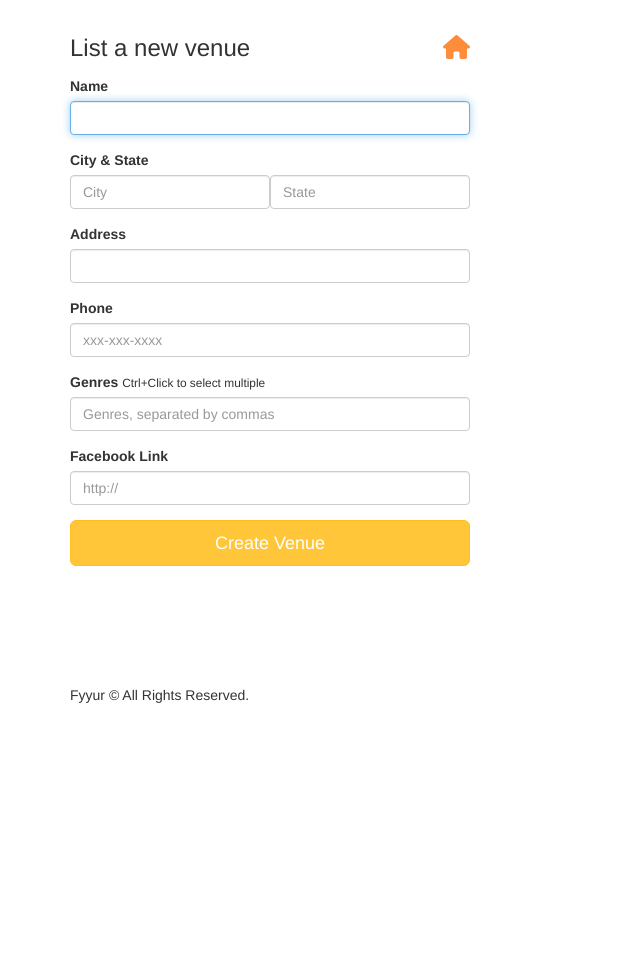
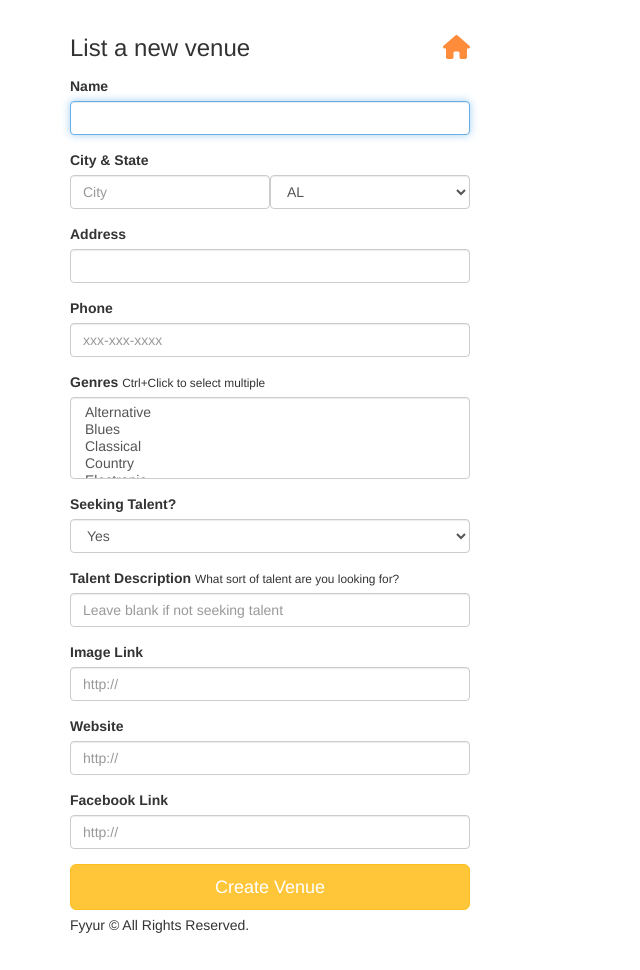
Before and after one commit to Merlin427/Fyyur_v, a Flask app: template templates/forms/new_venue.html in a window 1280 px wide. Shown: the part 60-1030 px from the top of the page, without its empty margins (0-640 px from the left). Before the commit the page ends 763 px from the top, so only its background shows below. Run offline with Flask 2, Linux system fonts and the light colour scheme; the template is opened without the code that fills it: values that come from a table or form of the project are taken from there, others are empty; tables that the repository leaves empty hold one stand-in row (values such as "Sample post"); form fields are guessed from the names that the template uses; parts of the project's set-up code (start-up, migrations or seed data) failed here and were passed over; some libraries are stand-ins or nearby versions.

Commit message:
Modified new_venue to include missing fields, took out validators that caused errors in forms.py

```diff
--- a/app.py
+++ b/app.py
@@ -5,7 +5,7 @@ import psycopg2
 import json
 import dateutil.parser
 import babel
-from flask import Flask, render_template, request, Response, flash, redirect, url_for
+from flask import Flask, render_template, request, Response, flash, redirect, url_for, abort, jsonify
 from flask_moment import Moment
 from flask_sqlalchemy import SQLAlchemy
 import logging
--- a/forms.py
+++ b/forms.py
@@ -1,7 +1,7 @@
 from datetime import datetime
 from flask_wtf import Form
 from wtforms import StringField, SelectField, SelectMultipleField, DateTimeField
-from wtforms.validators import DataRequired, AnyOf, URL
+from wtforms.validators import DataRequired, AnyOf, URL, Optional
 
 class ShowForm(Form):
     artist_id = StringField(
@@ -83,10 +83,10 @@ class VenueForm(Form):
         'address', validators=[DataRequired()]
     )
     phone = StringField(
-        'phone' validators=[DataRequired()]
+        'phone'
     )
     image_link = StringField(
-        'image_link' validators=[Optional(), URL()]
+        'image_link'
     )
     seeking_talent = SelectField(
         'seeking_talent', validators=[DataRequired()],
@@ -198,7 +198,7 @@ class ArtistForm(Form):
         'phone', validators=[DataRequired()]
     )
     image_link = StringField(
-        'image_link' validators=[Optional(), URL()]
+        'image_link'
     )
     genres = SelectMultipleField(
         'genres', validators=[DataRequired()],
--- a/templates/forms/new_venue.html
+++ b/templates/forms/new_venue.html
@@ -30,11 +30,28 @@
       <div class="form-group">
         <label for="genres">Genres</label>
         <small>Ctrl+Click to select multiple</small>
-        {{ form.genres(class_ = 'form-control', placeholder='Genres, separated by commas', id=form.state, autofocus = true) }}
+        {{ form.genres(class_ = 'form-control', placeholder='Genres, separated by commas', autofocus = true) }}
       </div>
       <div class="form-group">
-          <label for="genres">Facebook Link</label>
-          {{ form.facebook_link(class_ = 'form-control', placeholder='http://', id=form.state, autofocus = true) }}
+        <label for="seeking_talent">Seeking Talent?</label>
+        {{ form.seeking_talent(class_ = 'form-control', autofocus = true) }}
+      </div>
+      <div class="form-group">
+        <label for="seeking_description">Talent Description</label>
+        <small>What sort of talent are you looking for?</small>
+        {{ form.seeking_description(class_ = 'form-control', placeholder='Leave blank if not seeking talent', autofocus = true) }}
+      </div>
+      <div class="form-group">
+        <label for="image_link">Image Link</label>
+        {{ form.image_link(class_ = 'form-control', placeholder='http://', autofocus = true) }}
+      </div>
+      <div class="form-group">
+        <label for="website">Website</label>
+        {{ form.website(class_ = 'form-control', placeholder='http://', autofocus = true) }}
+      </div>
+      <div class="form-group">
+          <label for="facebook_link">Facebook Link</label>
+          {{ form.facebook_link(class_ = 'form-control', placeholder='http://', autofocus = true) }}
         </div>
       <input type="submit" value="Create Venue" class="btn btn-primary btn-lg btn-block">
     </form>
```
